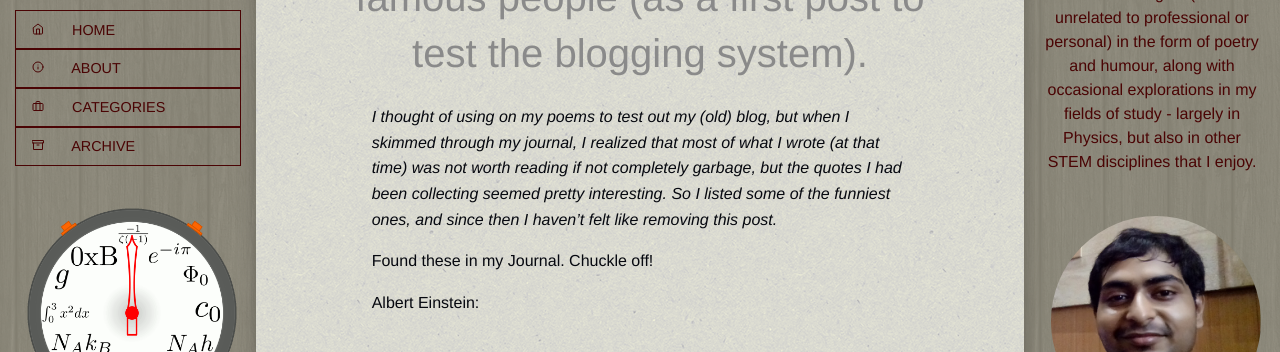
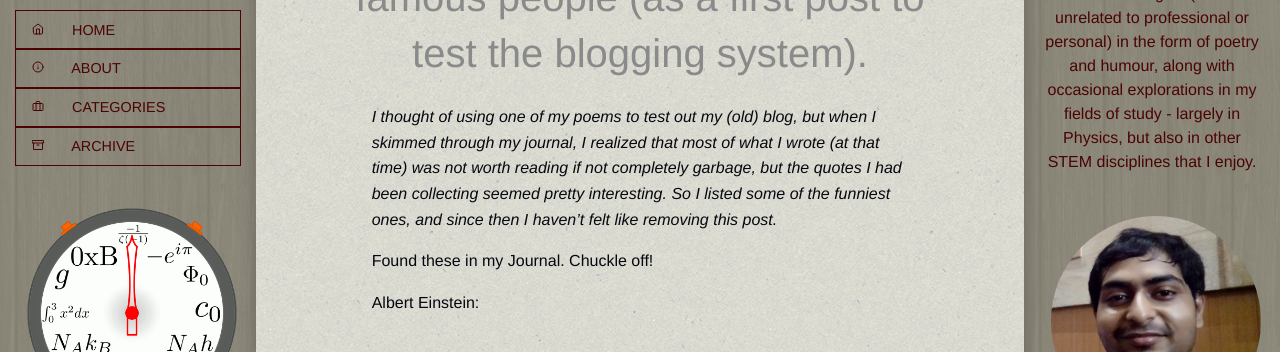
Before and after one commit to pawanmsr/pawanmsr.github.io, a Jekyll site: the page built from _posts/2016-12-08-quotes-for-laughs.markdown, in a window 1280 px wide and 900 px high. Shown: the part 177-529 px from the top of the window. Built offline with Jekyll 4.4.1, drawn with Linux system fonts in a browser that asks for light colours.

Commit message:
Dev (#10)

```diff
--- a/_posts/2016-12-08-quotes-for-laughs.markdown
+++ b/_posts/2016-12-08-quotes-for-laughs.markdown
@@ -8,7 +8,7 @@
 categories: [fun]
 ---
 
-*I thought of using on my poems to test out my (old) blog, but when I skimmed through my journal, I realized that most of what I wrote (at that time) was not worth reading if not completely garbage, but the quotes I had been collecting seemed pretty interesting. So I listed some of the funniest ones, and since then I haven't felt like removing this post.*
+*I thought of using one of my poems to test out my (old) blog, but when I skimmed through my journal, I realized that most of what I wrote (at that time) was not worth reading if not completely garbage, but the quotes I had been collecting seemed pretty interesting. So I listed some of the funniest ones, and since then I haven't felt like removing this post.*
 
 Found these in my Journal. Chuckle off!
 
--- a/_posts/2021-02-24-books-articles.markdown
+++ b/_posts/2021-02-24-books-articles.markdown
@@ -9,7 +9,7 @@
 
 ## Featured Articles
 
-*I usually don't add to this section often because to know if an article is worthwhile I need to throughly understand it and ascertain its correctness, which is time consuming.*
+*I usually don't add to this section often because to know if an article is worthwhile I need to thoroughly understand it and ascertain its correctness, which is time consuming.*
 
 - [The Physics of Energy-Based Models](https://physicsofebm.github.io/){:target="_blank"}
 
--- a/_posts/2023-08-05-vhdl-guide.markdown
+++ b/_posts/2023-08-05-vhdl-guide.markdown
@@ -10,7 +10,7 @@
 
 [Very high-speed integrated circuit Hardware Description Language](https://en.wikipedia.org/wiki/VHDL){:target="_blank"} is a used to describe programmable digital [Systems On Chip](https://en.wikipedia.org/wiki/System_on_a_chip){:target="_blank"}.
 
-I created this guide out of  to act as a cheat sheet for my *personal use*.
+I created this guide out of interest, to act as a cheat sheet for my *personal use*.
 There were many high quality guides for Verilog, but not so many for VHDL.
 
 ## Overview
--- a/_posts/2023-09-14-drawing-adventure.markdown
+++ b/_posts/2023-09-14-drawing-adventure.markdown
@@ -32,11 +32,11 @@
 
 ## Engineering Ecosystem
 
-Imagine a requirement being specified for building a bunch of aircrafts and an airbase to host them! What kind of engineers (and associated technicians) would be required to handle such a development?
+Imagine a requirement being specified for building a bunch of aircrafts, and an airbase to host them! What kind of engineers (and associated technicians) would be required to handle such a development?
 
 Most importantly, a power plant would be needed (or else any designed vehicle would be little more than a mock-up). Of course a battery and motor coupled with large wings can take off, but for higher speeds a powerful engine would be required. Engines have different types (such as a piston engine or a turbine engine) and their configurations. A group of Mechanical Engineers, Materials Engineers and Chemical Engineers would be needed to design the various parts, made up of specific materials, and tuned for certain classes of fuels. Mechanical Engineers and Materials Engineers would also be needed, along with an Aerodynamicist or two, to design the Airframe. The design of avionics would need a bunch of Electrical Engineers. Inputs and outputs to and from the onboard instruments would be handled by programs, and Computer Engineers will need to design and implement the algorithms to enable the functions.
 
-The aircraft will need a hanger for parking, and a runway to fly from. The runway must allow smooth operations (for instance, it should neither fracture during winters nor should it bulge during summers). The runway, whether it be made of tarmac of concrete, would need to withstand load and must not sink even during emergency landings of heavy lift cargo planes. A Civil Engineer can design them effectively.
+The aircraft will need a hanger for parking, and a runway to fly from. The runway must allow smooth operations (for instance, it should neither fracture during winters nor should it bulge during summers). The runway, whether it be made of tarmac or concrete, would need to withstand load, and must not sink even during emergency landings of heavy lift cargo planes. A Civil Engineer can design them effectively.
 
 Sciences and Mathematics would come handy at various design phases. Structural analysis (shear, strain, stress, torsion, and more) would be needed to be performed to ascertain the limits and reiterate design phase if the expectations fall short of the targeted specification.
 
--- a/_posts/2023-10-15-prelude-to-research.markdown
+++ b/_posts/2023-10-15-prelude-to-research.markdown
@@ -15,7 +15,7 @@
 
 > [...] in this field, almost everything is already discovered, and all that remains is to fill a few unimportant holes.
 
-Heinrich Hertz, in 1977, wrote in his memoirs:
+Heinrich Hertz, wrote in his memoirs (published in 1977):
 
 > Sometimes I really regret that I did not live in those times when there was still so much that was new; to be sure enough much is yet unknown, but I do not think that it will be possible to discover anything easily nowadays that would lead us to revise our entire outlook as radically as was possible in the days when telescopes and microscopes were still new.
 
```
Also changed, not shown: assets/img/bhautiki-samay.gif.
